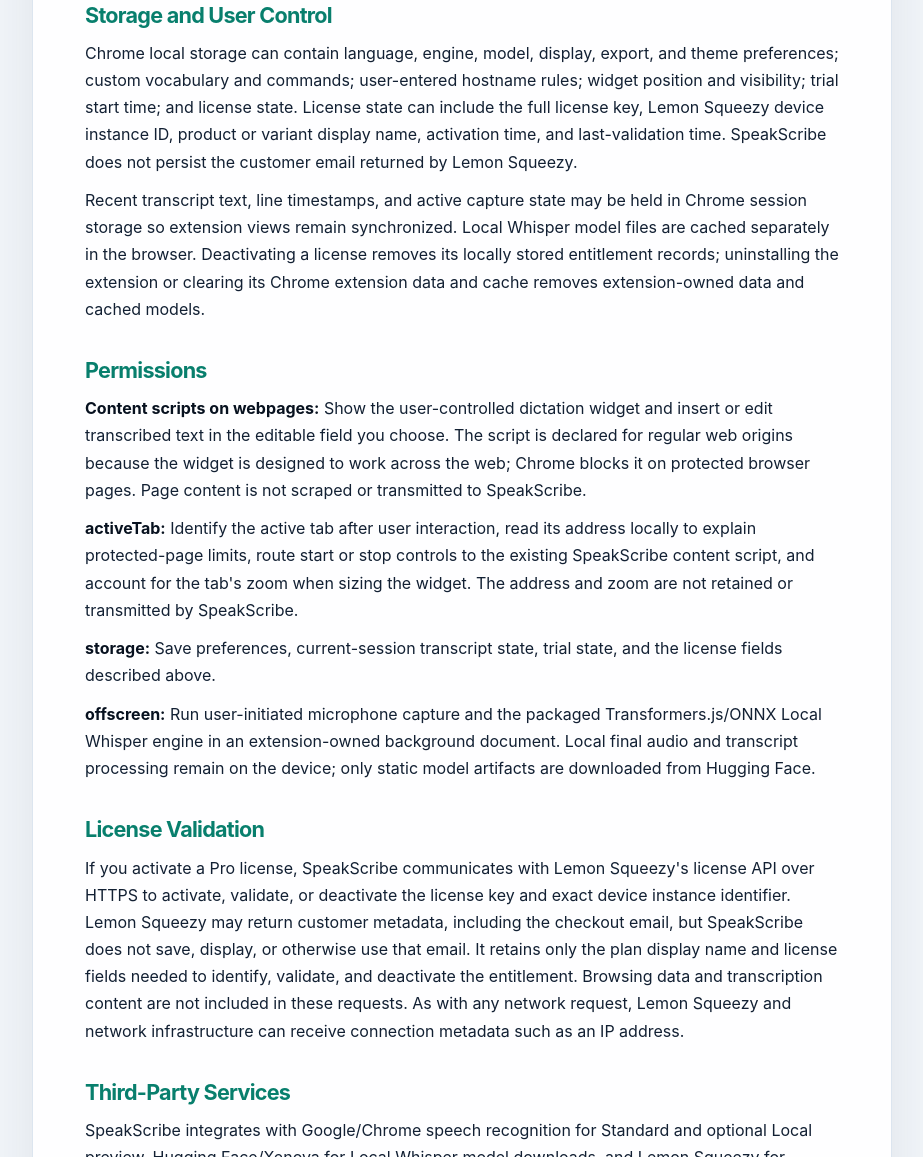
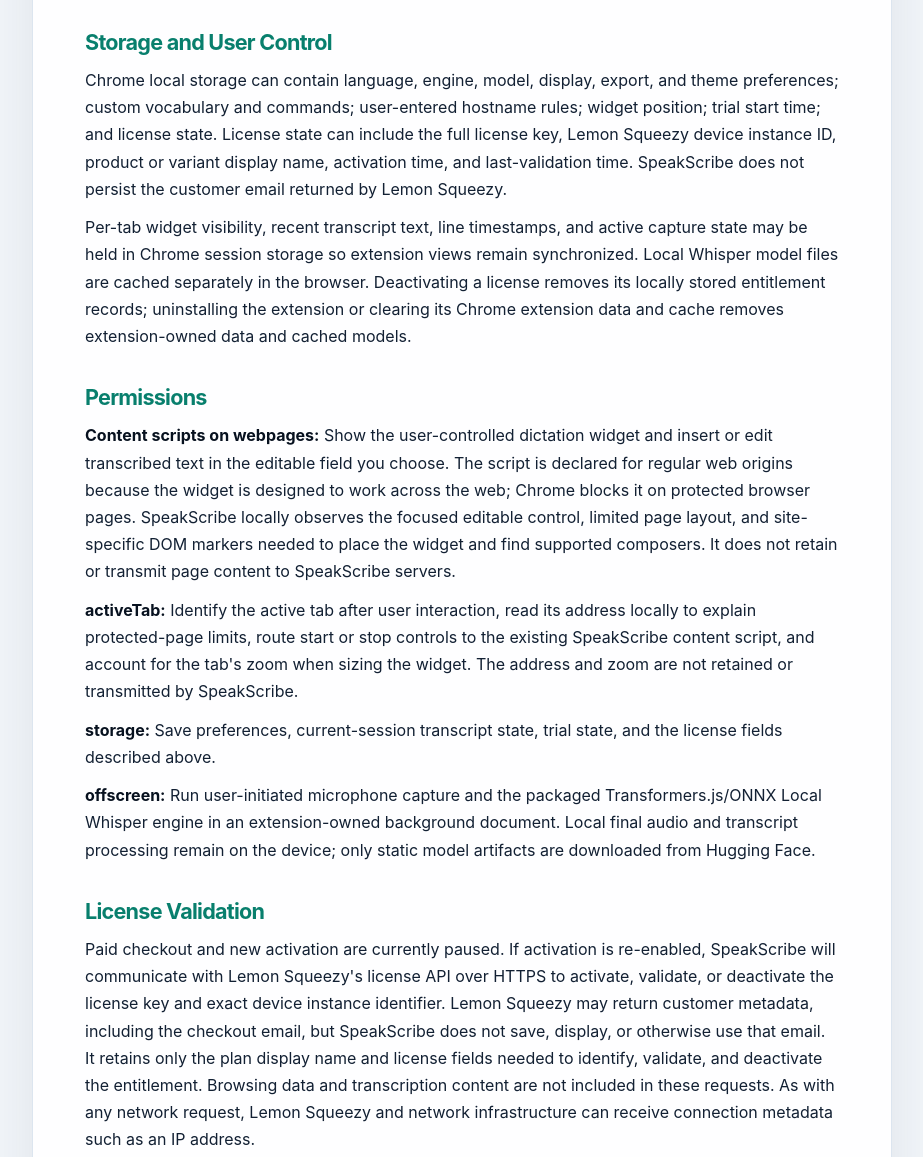
Before and after one commit to caelicode/caelicode.github.io, a website: page speakscribe/privacy.html in a window 1280 px wide. Shown: the part 1475-2632 px from the top of the page, without its empty margins (178-1101 px from the left). Drawn offline with Linux system fonts and the light colour scheme.

Commit message:
fix: disclose local page handling accurately

```diff
--- a/speakscribe/privacy.html
+++ b/speakscribe/privacy.html
@@ -120,7 +120,7 @@
       <h2>Data Collection</h2>
       <p>SpeakScribe does not include analytics, advertising, or tracking SDKs. The extension stores preferences, current-session transcript state, and the minimum license state needed to provide and validate Pro access in Chrome extension storage.</p>
       <p>To provide insertion and spoken editing commands, SpeakScribe locally reads the value and selection of the editable field you choose. Dictated transcript text may contain personal communications or other text you intentionally speak. This content is used only for the requested dictation feature and is not sent to SpeakScribe servers.</p>
-      <p>The extension does not request Chrome's browsing-history permission or build a browsing-history list. It uses the active page address locally to explain protected-page limits and uses hostnames only for per-site rules that the user creates. Its content script is present on regular webpages so the widget can appear and place dictated text into the editable field you select.</p>
+      <p>The extension does not request Chrome's browsing-history permission or build a browsing-history list. It uses page addresses and hostnames locally for protected-page checks, user-created per-site rules, and adapting widget placement on supported assistant sites. Its content script is present on regular webpages so the widget can appear and place dictated text into the editable field you select.</p>
 
       <h2>Speech Processing</h2>
       <p><strong>Standard:</strong> Chrome's Web Speech service receives microphone audio and returns transcript results. Audio is not routed through or stored on SpeakScribe servers. This built-in browser service is governed by Google's privacy policy.</p>
@@ -128,17 +128,17 @@
       <p><strong>Enhanced and Meeting:</strong> These cloud modes are disabled in the current release, and this build cannot connect to the SpeakScribe proxy or Deepgram. If cloud transcription launches later as a separately metered feature, this policy and the Chrome Web Store disclosures will be updated before it is enabled.</p>
 
       <h2>Storage and User Control</h2>
-      <p>Chrome local storage can contain language, engine, model, display, export, and theme preferences; custom vocabulary and commands; user-entered hostname rules; widget position and visibility; trial start time; and license state. License state can include the full license key, Lemon Squeezy device instance ID, product or variant display name, activation time, and last-validation time. SpeakScribe does not persist the customer email returned by Lemon Squeezy.</p>
-      <p>Recent transcript text, line timestamps, and active capture state may be held in Chrome session storage so extension views remain synchronized. Local Whisper model files are cached separately in the browser. Deactivating a license removes its locally stored entitlement records; uninstalling the extension or clearing its Chrome extension data and cache removes extension-owned data and cached models.</p>
+      <p>Chrome local storage can contain language, engine, model, display, export, and theme preferences; custom vocabulary and commands; user-entered hostname rules; widget position; trial start time; and license state. License state can include the full license key, Lemon Squeezy device instance ID, product or variant display name, activation time, and last-validation time. SpeakScribe does not persist the customer email returned by Lemon Squeezy.</p>
+      <p>Per-tab widget visibility, recent transcript text, line timestamps, and active capture state may be held in Chrome session storage so extension views remain synchronized. Local Whisper model files are cached separately in the browser. Deactivating a license removes its locally stored entitlement records; uninstalling the extension or clearing its Chrome extension data and cache removes extension-owned data and cached models.</p>
 
       <h2>Permissions</h2>
-      <p><strong>Content scripts on webpages:</strong> Show the user-controlled dictation widget and insert or edit transcribed text in the editable field you choose. The script is declared for regular web origins because the widget is designed to work across the web; Chrome blocks it on protected browser pages. Page content is not scraped or transmitted to SpeakScribe.</p>
+      <p><strong>Content scripts on webpages:</strong> Show the user-controlled dictation widget and insert or edit transcribed text in the editable field you choose. The script is declared for regular web origins because the widget is designed to work across the web; Chrome blocks it on protected browser pages. SpeakScribe locally observes the focused editable control, limited page layout, and site-specific DOM markers needed to place the widget and find supported composers. It does not retain or transmit page content to SpeakScribe servers.</p>
       <p><strong>activeTab:</strong> Identify the active tab after user interaction, read its address locally to explain protected-page limits, route start or stop controls to the existing SpeakScribe content script, and account for the tab's zoom when sizing the widget. The address and zoom are not retained or transmitted by SpeakScribe.</p>
       <p><strong>storage:</strong> Save preferences, current-session transcript state, trial state, and the license fields described above.</p>
       <p><strong>offscreen:</strong> Run user-initiated microphone capture and the packaged Transformers.js/ONNX Local Whisper engine in an extension-owned background document. Local final audio and transcript processing remain on the device; only static model artifacts are downloaded from Hugging Face.</p>
 
       <h2>License Validation</h2>
-      <p>If you activate a Pro license, SpeakScribe communicates with Lemon Squeezy's license API over HTTPS to activate, validate, or deactivate the license key and exact device instance identifier. Lemon Squeezy may return customer metadata, including the checkout email, but SpeakScribe does not save, display, or otherwise use that email. It retains only the plan display name and license fields needed to identify, validate, and deactivate the entitlement. Browsing data and transcription content are not included in these requests. As with any network request, Lemon Squeezy and network infrastructure can receive connection metadata such as an IP address.</p>
+      <p>Paid checkout and new activation are currently paused. If activation is re-enabled, SpeakScribe will communicate with Lemon Squeezy's license API over HTTPS to activate, validate, or deactivate the license key and exact device instance identifier. Lemon Squeezy may return customer metadata, including the checkout email, but SpeakScribe does not save, display, or otherwise use that email. It retains only the plan display name and license fields needed to identify, validate, and deactivate the entitlement. Browsing data and transcription content are not included in these requests. As with any network request, Lemon Squeezy and network infrastructure can receive connection metadata such as an IP address.</p>
 
       <h2>Third-Party Services</h2>
       <p>SpeakScribe integrates with Google/Chrome speech recognition for Standard and optional Local preview, Hugging Face/Xenova for Local Whisper model downloads, and Lemon Squeezy for license validation. Dormant code is designed to integrate with Deepgram only if Enhanced or Meeting launches later; those modes and the SpeakScribe proxy are inaccessible in this release. SpeakScribe does not include analytics, advertising, or tracking integrations.</p>
```
